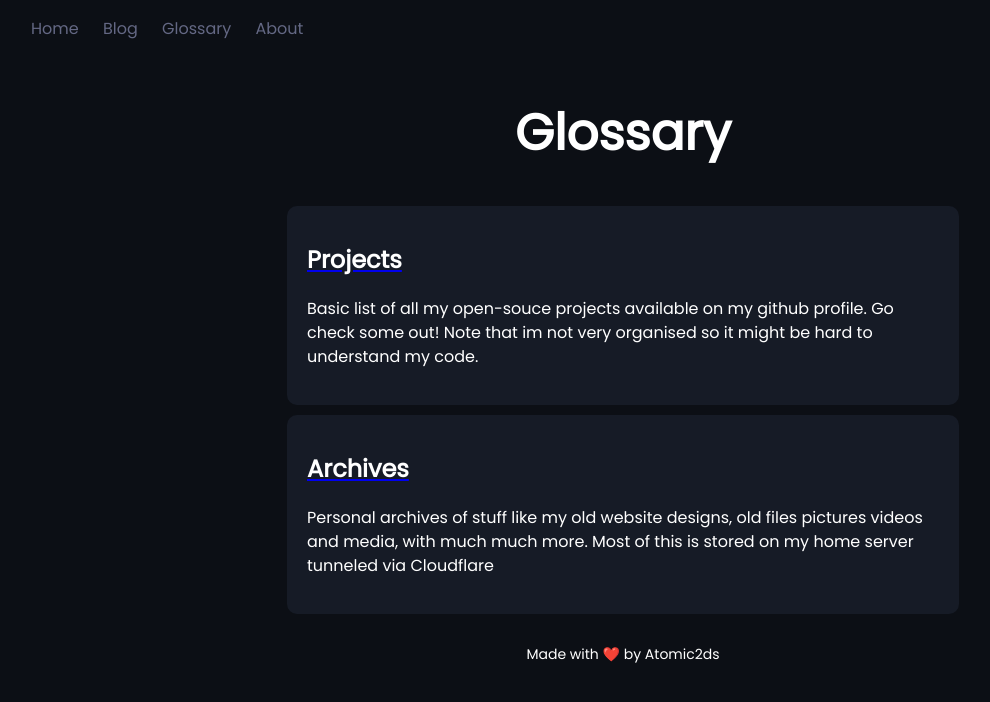
After one commit to Alecks20/Personal-Website, a Flask app: page /glossary in a window 1280 px wide. The commit adds this page. Shown: the top 702 px of the page, without its empty margins (17-1007 px from the left). Run offline with Flask 3, Linux system fonts and the light colour scheme.

Commit message:
Made 1 persistent navigation variable and made a glossary area so I can add an archives section

```diff
--- a/app.py
+++ b/app.py
@@ -15,6 +15,17 @@ import markdown
 ASSETS_FOLDER = "./assets"
 app.config['ASSETS_FOLDER'] = ASSETS_FOLDER
 
+navigation = """
+<nav class="nav-container">
+ <ul class="nav">
+    <li><a href="/">Home</a></li>
+     <li><a href="/blog">Blog</a></li>
+     <li><a href="/glossary">Glossary</a></li>
+     <li><a href="/about">About</a></li>
+ </ul>
+</nav>
+"""
+
 @app.route("/home")
 def index_redirect():
     return redirect(url_for("index"))
@@ -25,29 +36,35 @@ def about_redirect():
 
 @app.route("/")
 def index():
-    return render_template("index.html", favicon=FAVICON)
+    return render_template("index.html", favicon=FAVICON, navigation=navigation)
 
 @app.route("/projects")
 def projects():
-    return render_template("projects.html", favicon=FAVICON)
+    return render_template("projects.html", favicon=FAVICON, navigation=navigation)
+
+@app.route("/glossary")
+def glossary():
+    return render_template("glossary.html", favicon=FAVICON, navigation=navigation)
 
 @app.route("/blog")
 def blog():
     posts = [post for post in flatpages if 'date' in post.meta]
     posts.sort(key=lambda item: item.meta['date'], reverse=True)
-    return render_template('blog.html', posts=posts, favicon=FAVICON)
-
-
+    return render_template('blog.html', posts=posts, favicon=FAVICON, navigation=navigation)
 
 @app.route("/about")
 def about():
-    return render_template("about.html", favicon=FAVICON)
+    return render_template("about.html", favicon=FAVICON, navigation=navigation)
+
+@app.route("/archives")
+def archives():
+    return render_template('error.html', text="Under Construction", favicon=FAVICON, navigation=navigation)
 
 @app.route('/post/<path>/')
 def page(path):
     page = flatpages.get_or_404(path)
     html = markdown.markdown(page.body)
-    return render_template('blog-post.html', post=page, post_body=html, favicon=FAVICON)
+    return render_template('blog-post.html', post=page, post_body=html, favicon=FAVICON, navigation=navigation)
 
 @app.route('/assets/<filename>', methods=['GET'])
 def get_api_image(filename):
@@ -55,11 +72,14 @@ def get_api_image(filename):
 
 @app.errorhandler(404)
 def page_not_found(error):
-    return render_template('error.html', text="404 Not Found", favicon=FAVICON), 404
+    return render_template('error.html', text="404 Not Found", favicon=FAVICON, navigation=navigation), 404
 
 @app.errorhandler(405)
 def method_not_allowed(error):
-  return render_template("error.html", text="Method Not Allowed", favicon=FAVICON), 405
+  return render_template("error.html", text="Method Not Allowed", favicon=FAVICON, navigation=navigation), 405
+
+
+
 
 if __name__ == '__main__':
     app.run(host="0.0.0.0",debug=True,port=8033)
--- /dev/null
+++ b/templates/glossary.html
@@ -0,0 +1,39 @@
+<!DOCTYPE html>
+<html lang="en">
+<head>
+    <meta charset="UTF-8">
+    <meta name="viewport" content="width=device-width, initial-scale=1.0">
+    <link rel="stylesheet" href="{{ url_for('static', filename='index.css') }}">
+    <link rel="stylesheet" href="https://fonts.googleapis.com/css?family=Poppins">
+    <link rel="shortcut icon" href="{{ favicon }}">
+    <title>A3D - Glossary</title>
+</head>
+<body style="background-color: #0C0F15;"></body>
+<body>
+    {{ navigation | safe }}
+
+    <div class="heading">
+        <h1 class="title-text-box">Glossary</h1>
+      </div>
+
+    <div class="box">
+        <a href="/projects"><h1 class="box-title">Projects</h1></a>
+        <p class="box-text">
+            Basic list of all my open-souce projects available on my github profile. Go check some out! Note that im not very organised so it might be hard to understand my code.
+        </p>
+    </div>
+
+    <div class="box">
+        <a href="/archives"><h1 class="box-title">Archives</h1></a>
+        <p class="box-text">
+            Personal archives of stuff like my old website designs, old files pictures videos and media, with much much more. Most of this is stored on my home server tunneled via Cloudflare
+        </p>
+      </div>
+
+
+    <div class="footer">
+        <p>Made with ❤️ by Atomic2ds</p>
+    </div>
+
+</body>
+</html>
```
Also changed, not shown: templates/about.html (+1 -8 lines), templates/blog-post.html (+1 -8 lines), templates/blog.html (+1 -8 lines), templates/error.html (+1 -8 lines), templates/index.html (+1 -8 lines), templates/projects.html (+1 -8 lines).
